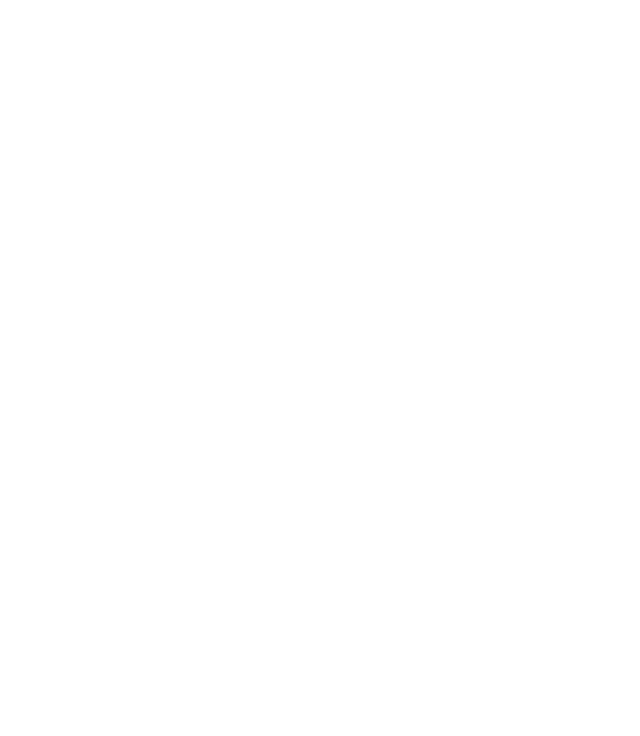
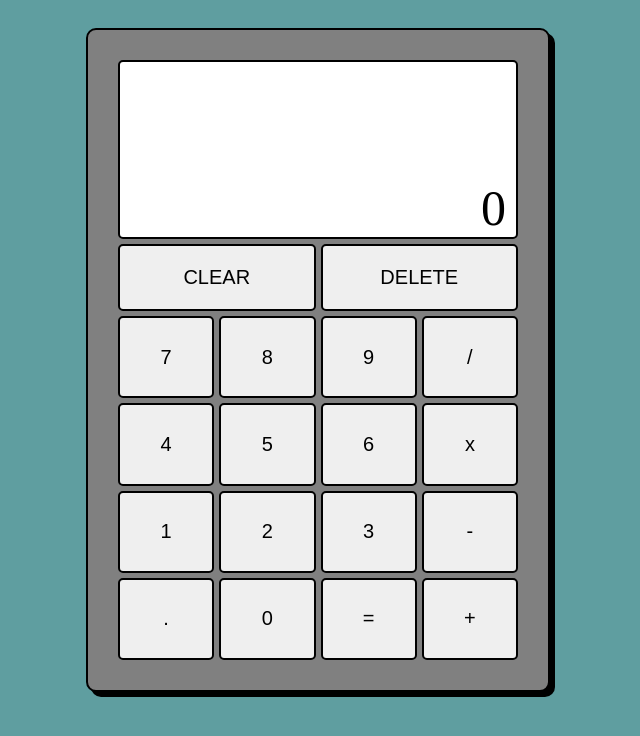
Before and after one commit to typiwo/calculator, a plain HTML site: page index.html in a window 1280 px wide. Shown: the whole page, without its empty margins (322-962 px from the left). Drawn offline with Linux system fonts and the light colour scheme.

Commit message:
Finished UI

```diff
--- a/index.html
+++ b/index.html
@@ -8,6 +8,46 @@
     <link rel="stylesheet" href="style.css"/>
 </head>
 <body>
+    <!--Div to contain the whole calculator-->
+    <div class="calculator-body">
+
+        <!--Div to contain the display/screen-->
+        <div class="screen">
+            0
+        </div>
+
+        <!--Div to contain the button area-->
+        <div class="button-body">
+
+            <!--Div to contain clear/delete buttons-->
+            <div class="clear-buttons">
+                <button id="clear">CLEAR</button>
+                <button id="delete">DELETE</button>
+            </div>
+
+            <!--Div to contain the numbers and operators-->
+            <div class="number-pad">
+                <button id="seven">7</button>
+                <button id="eight">8</button>
+                <button id="nine">9</button>
+                <button id="divide">/</button>
+                <button id="four">4</button>
+                <button id="five">5</button>
+                <button id="six">6</button>
+                <button id="multiply">x</button>
+                <button id="one">1</button>
+                <button id="two">2</button>
+                <button id="three">3</button>
+                <button id="subtract">-</button>
+                <button id="decimal">.</button>
+                <button id="zero">0</button>
+                <button id="equal=s">=</button>
+                <button id="add">+</button>
+            </div>
+
+        </div>
+
+    </div>
 
     <!--Link to external JavaScript file, MUST GO AT END!-->
     <script src="script.js"></script>
--- a/script.js
+++ b/script.js
@@ -1,20 +1,37 @@
 /* ARITHMETIC FUNCTIONS */
-// Add function
+// Adds 2 numbers
 function add(num1, num2) {
     return num1 + num2;
 }
 
-// Subtract function
+// Subtracts 2 numbers
 function subtract(num1, num2) {
     return num1 - num2;
 }
 
-// Multiply function
+// Multiplies 2 numbers
 function multiply(num1, num2) {
     return num1 * num2;
 }
 
-// Divide function
+// Divides 2 numbers
 function divide(num1, num2) {
     return num1 / num2;
 }
+
+/* OPERATOR FUNCTION */
+// Takes 2 numbers and an operand
+function operate(num1, num2, operator) {
+    if (operator === '+') {
+        return add(num1, num2);
+    }
+    else if (operator === '-') {
+        return subtract(num1, num2);
+    }
+    else if (operator === '*') {
+        return multiply(num1, num2);
+    }
+    else if (operator === '/') {
+        return divide(num1, num2);
+    }
+}
--- a/style.css
+++ b/style.css
@@ -0,0 +1,78 @@
+* {
+    gap: 5px;
+}
+
+body {
+    display: flex;
+    justify-content: center;
+    align-items: center;
+    background-color:cadetblue;
+}
+
+/* CALCULATOR BODY */
+.calculator-body {
+    display: flex;
+    flex-direction: column;
+    background-color: gray;
+    border: 2px solid black;
+    height:600px;
+    width: 400px;
+    border-radius: 10px;
+    box-shadow: 5px 5px;
+    padding: 30px;
+    margin-top: 20px;
+}
+
+/* SCREEN/DISPLAY */
+.screen {
+    background-color: white;
+    border: 2px solid black;
+    border-radius: 5px;
+    display: flex;
+    justify-content: end;
+    align-items: flex-end;
+    font-size: 50px;
+    min-height: 175px;
+    max-height: 175px;
+    padding-right: 10px;
+    padding-left: 10px;
+}
+
+/* BUTTON BODY */
+.button-body {
+    display:flex;
+    flex-direction: column;
+    height: 100%;
+}
+
+/* CLEAR/DELETE BUTTONS */
+.clear-buttons {
+    display: flex;
+    justify-content: center;
+    align-items: center;
+    gap: 5px;
+
+}
+
+.clear-buttons > button {
+    flex: 1;
+    padding: 20px;
+    font-size: 20px;
+    border: 2px solid black;
+    border-radius: 5px;
+}
+
+/* NUMBER PAD */
+.number-pad {
+    display:grid;
+    grid-template-columns: repeat(4, 1fr);
+    flex:1;
+}
+
+.number-pad > button {
+    flex: 1;
+    padding: 20px;
+    font-size: 20px;
+    border: 2px solid black;
+    border-radius: 5px;
+}
```
